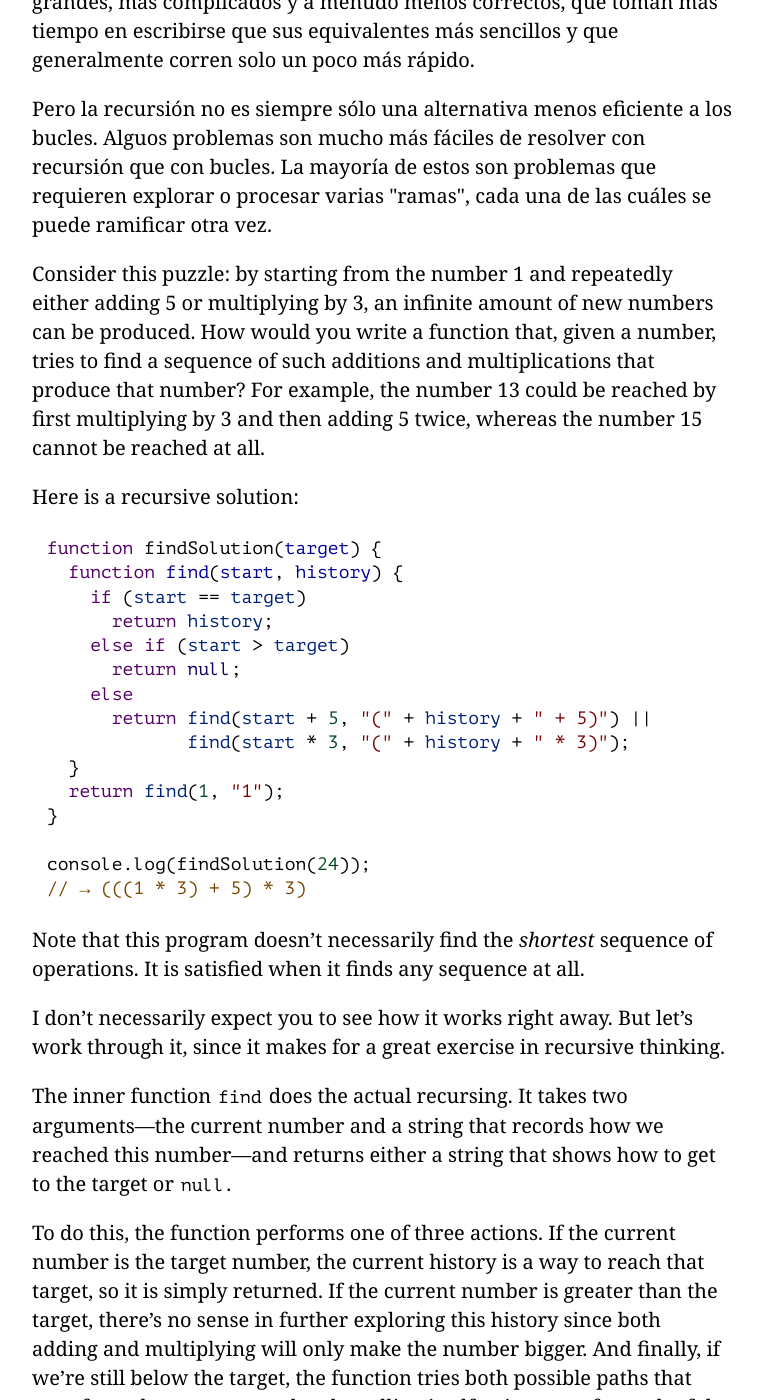
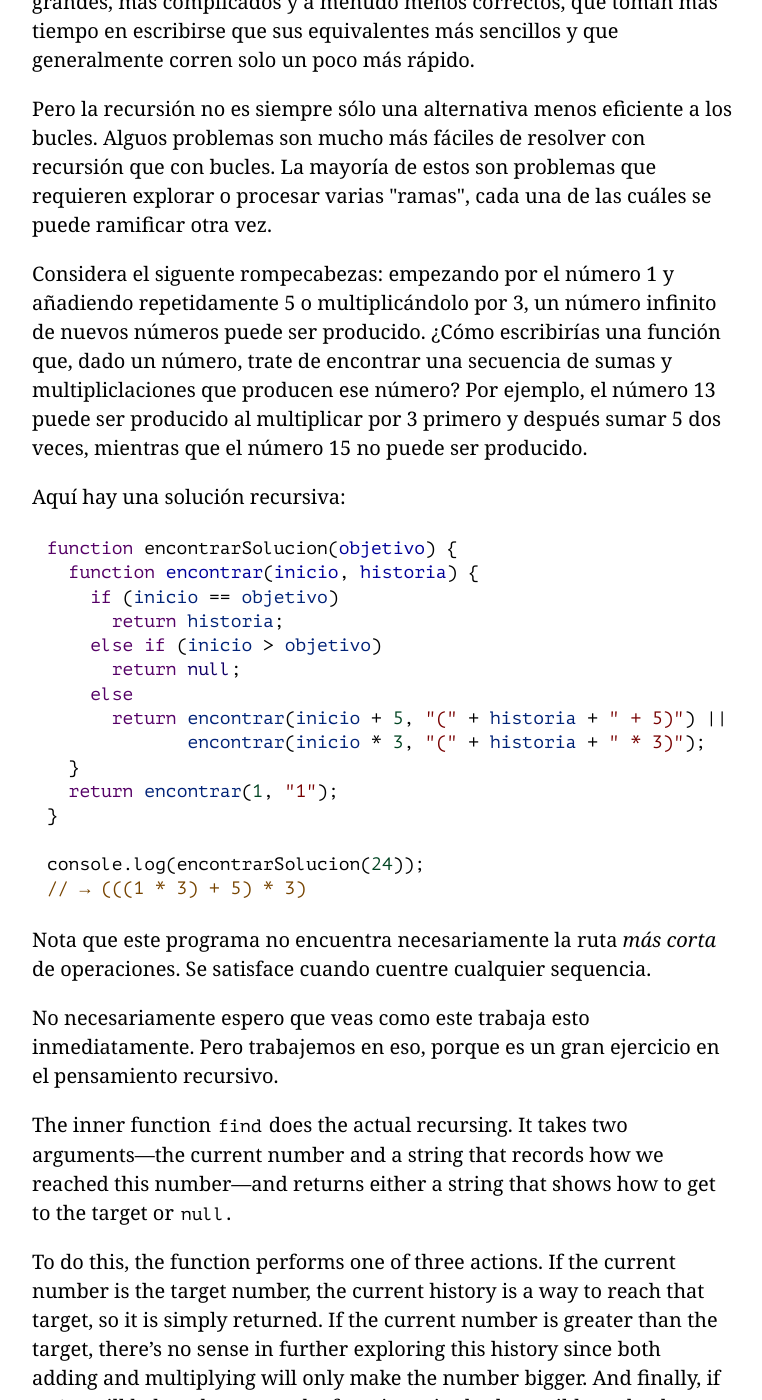
Before and after one commit to hectorip/Eloquent-JavaScript-ES-online, a Jekyll site: the page chapters/03_functions.html, which Jekyll copies as it is, in a window 1280 px wide and 1400 px high, scrolled down 13085 px. Shown: the whole window, without its empty margins (258-1020 px from the left). Built offline with Jekyll 4.4.1, drawn with Linux system fonts in a browser that asks for light colours; nearby versions of some CDN libraries; library files that are not in the unit come from our copies.

Commit message:
acertijo numérico

```diff
--- a/chapters/03_functions.html
+++ b/chapters/03_functions.html
@@ -462,36 +462,33 @@ una alternativa menos eficiente a los bucles. Alguos problemas son
 mucho más fáciles de resolver con recursión que con bucles. La mayoría
 de estos son problemas que requieren explorar o procesar varias "ramas",
 cada una de las cuáles se puede ramificar otra vez.</p>
-<p id="recursive_puzzle"><a class=p_ident id="p_KNlnW1VpW2" href="#p_KNlnW1VpW2"></a>Consider this puzzle: by
-starting from the number 1 and repeatedly either adding 5 or
-multiplying by 3, an infinite amount of new numbers can be produced.
-How would you write a function that, given a number, tries to find a
-sequence of such additions and multiplications that produce that
-number? For example, the number 13 could be reached by first
-multiplying by 3 and then adding 5 twice, whereas the number 15 cannot
-be reached at all.</p>
-<p><a class=p_ident id="p_ca4W5yMbty" href="#p_ca4W5yMbty"></a>Here is a recursive solution:</p>
-<pre data-language="javascript" class="snippet cm-s-default"><a class=c_ident id="c_x9E2vbHeNP" href="#c_x9E2vbHeNP"></a><span class="cm-keyword">function</span> <span class="cm-variable">findSolution</span>(<span class="cm-def">target</span>) {
-  <span class="cm-keyword">function</span> <span class="cm-def">find</span>(<span class="cm-def">start</span>, <span class="cm-def">history</span>) {
-    <span class="cm-keyword">if</span> (<span class="cm-variable-2">start</span> <span class="cm-operator">==</span> <span class="cm-variable-2">target</span>)
-      <span class="cm-keyword">return</span> <span class="cm-variable-2">history</span>;
-    <span class="cm-keyword">else</span> <span class="cm-keyword">if</span> (<span class="cm-variable-2">start</span> <span class="cm-operator">></span> <span class="cm-variable-2">target</span>)
+<p id="rompecabezas_recursivo"><a class=p_ident id="p_1cm1ulHv3t" href="#p_1cm1ulHv3t"></a>Considera el siguente
+rompecabezas: empezando por el número 1 y añadiendo repetidamente 5 o
+multiplicándolo por 3, un número infinito de nuevos números puede ser producido.
+¿Cómo escribirías una función que, dado un número, trate de encontrar una
+secuencia de sumas y multipliclaciones que producen ese número?
+Por ejemplo, el número 13 puede ser producido al multiplicar por 3 primero
+y después sumar 5 dos veces, mientras que el número 15 no puede ser producido.</p>
+<p><a class=p_ident id="p_6eI6hyPXeT" href="#p_6eI6hyPXeT"></a>Aquí hay una solución recursiva:</p>
+<pre data-language="javascript" class="snippet cm-s-default"><a class=c_ident id="c_Eg4adhDpWx" href="#c_Eg4adhDpWx"></a><span class="cm-keyword">function</span> <span class="cm-variable">encontrarSolucion</span>(<span class="cm-def">objetivo</span>) {
+  <span class="cm-keyword">function</span> <span class="cm-def">encontrar</span>(<span class="cm-def">inicio</span>, <span class="cm-def">historia</span>) {
+    <span class="cm-keyword">if</span> (<span class="cm-variable-2">inicio</span> <span class="cm-operator">==</span> <span class="cm-variable-2">objetivo</span>)
+      <span class="cm-keyword">return</span> <span class="cm-variable-2">historia</span>;
+    <span class="cm-keyword">else</span> <span class="cm-keyword">if</span> (<span class="cm-variable-2">inicio</span> <span class="cm-operator">></span> <span class="cm-variable-2">objetivo</span>)
       <span class="cm-keyword">return</span> <span class="cm-atom">null</span>;
     <span class="cm-keyword">else</span>
-      <span class="cm-keyword">return</span> <span class="cm-variable-2">find</span>(<span class="cm-variable-2">start</span> <span class="cm-operator">+</span> <span class="cm-number">5</span>, <span class="cm-string">"("</span> <span class="cm-operator">+</span> <span class="cm-variable-2">history</span> <span class="cm-operator">+</span> <span class="cm-string">" + 5)"</span>) <span class="cm-operator">||</span>
-             <span class="cm-variable-2">find</span>(<span class="cm-variable-2">start</span> <span class="cm-operator">*</span> <span class="cm-number">3</span>, <span class="cm-string">"("</span> <span class="cm-operator">+</span> <span class="cm-variable-2">history</span> <span class="cm-operator">+</span> <span class="cm-string">" * 3)"</span>);
+      <span class="cm-keyword">return</span> <span class="cm-variable-2">encontrar</span>(<span class="cm-variable-2">inicio</span> <span class="cm-operator">+</span> <span class="cm-number">5</span>, <span class="cm-string">"("</span> <span class="cm-operator">+</span> <span class="cm-variable-2">historia</span> <span class="cm-operator">+</span> <span class="cm-string">" + 5)"</span>) <span class="cm-operator">||</span>
+             <span class="cm-variable-2">encontrar</span>(<span class="cm-variable-2">inicio</span> <span class="cm-operator">*</span> <span class="cm-number">3</span>, <span class="cm-string">"("</span> <span class="cm-operator">+</span> <span class="cm-variable-2">historia</span> <span class="cm-operator">+</span> <span class="cm-string">" * 3)"</span>);
   }
-  <span class="cm-keyword">return</span> <span class="cm-variable-2">find</span>(<span class="cm-number">1</span>, <span class="cm-string">"1"</span>);
+  <span class="cm-keyword">return</span> <span class="cm-variable-2">encontrar</span>(<span class="cm-number">1</span>, <span class="cm-string">"1"</span>);
 }
 
-<span class="cm-variable">console</span>.<span class="cm-property">log</span>(<span class="cm-variable">findSolution</span>(<span class="cm-number">24</span>));
+<span class="cm-variable">console</span>.<span class="cm-property">log</span>(<span class="cm-variable">encontrarSolucion</span>(<span class="cm-number">24</span>));
 <span class="cm-comment">// → (((1 * 3) + 5) * 3)</span></pre>
-<p><a class=p_ident id="p_fhaqzpNMMF" href="#p_fhaqzpNMMF"></a>Note that this program doesn&#8217;t necessarily find the <em>shortest</em>
-sequence of operations. It is satisfied when it finds any sequence at
-all.</p>
-<p><a class=p_ident id="p_NWnjWt3C1V" href="#p_NWnjWt3C1V"></a>I don&#8217;t necessarily expect you to see how it works right away. But
-let&#8217;s work through it, since it makes for a great exercise in
-recursive thinking.</p>
+<p><a class=p_ident id="p_1Lme2+0OFW" href="#p_1Lme2+0OFW"></a>Nota que este programa no encuentra necesariamente la ruta
+<em>más corta</em> de operaciones. Se satisface cuando cuentre cualquier sequencia.</p>
+<p><a class=p_ident id="p_yRASkciCuK" href="#p_yRASkciCuK"></a>No necesariamente espero que veas como este trabaja esto inmediatamente. Pero
+trabajemos en eso, porque es un gran ejercicio en el pensamiento recursivo.</p>
 <p><a class=p_ident id="p_TdwUEI2F58" href="#p_TdwUEI2F58"></a>The inner function <code>find</code> does the actual recursing. It takes two
 arguments—the current number and a string that records how we
 reached this number—and returns either a string that shows how to get
```
